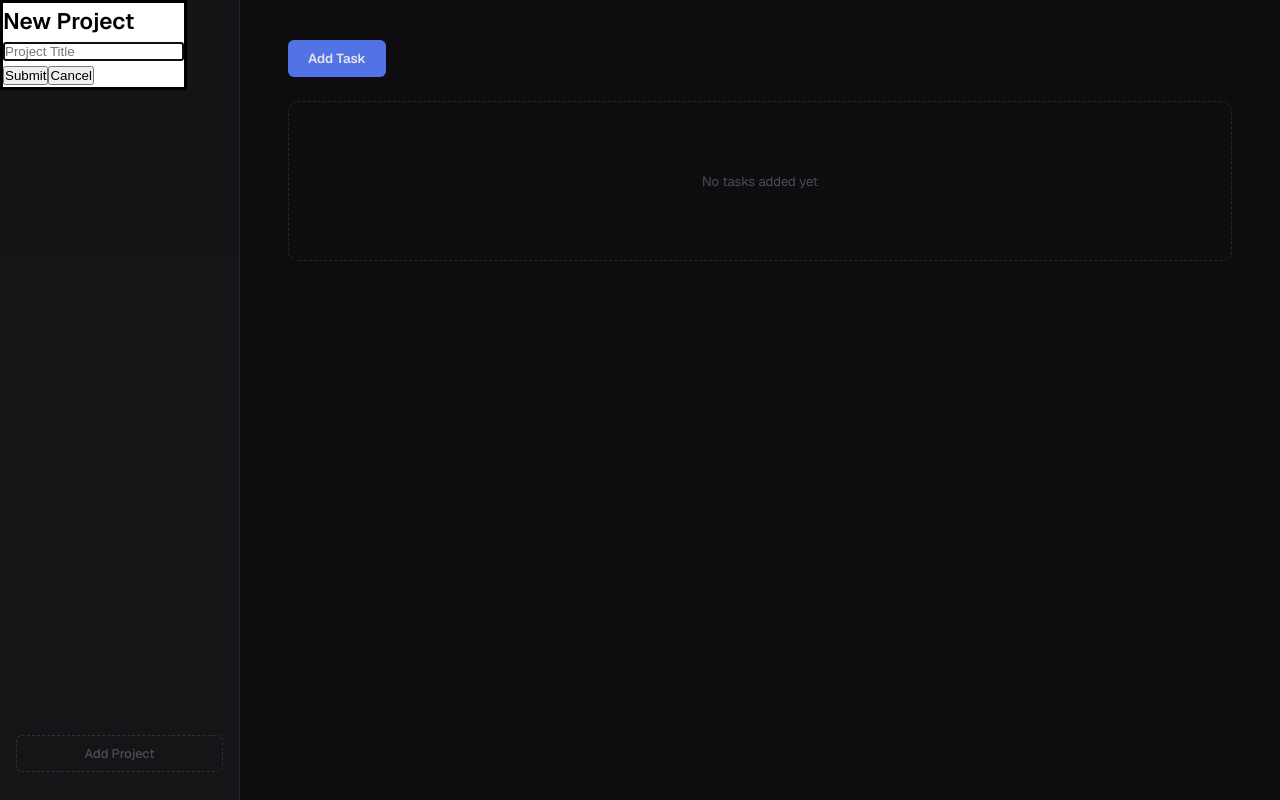
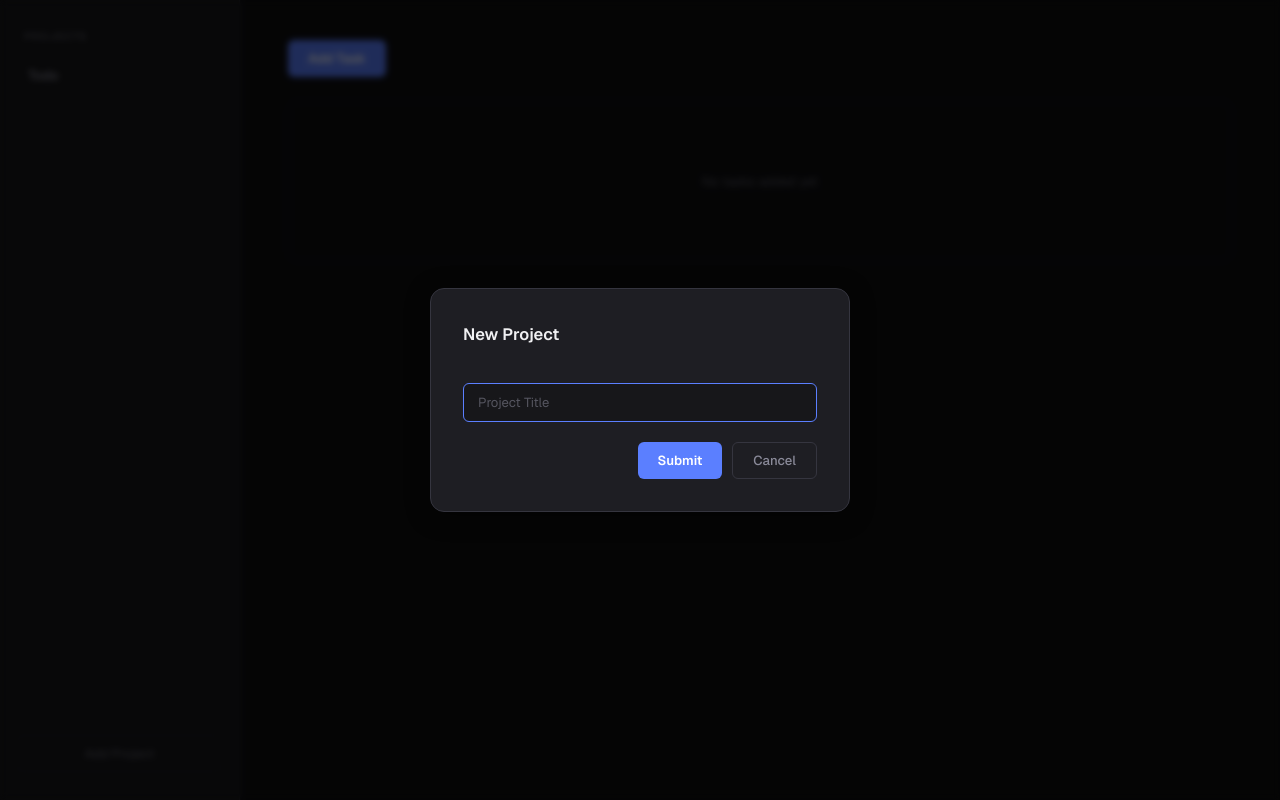
Before and after one commit to Olly-Codes/odin-to-do-list, a website built with webpack: page src/index.html in a window 1280 px wide. Both pictures are taken after a click on the button "Add Project". Built offline with nearby package versions, Linux system fonts and the light colour scheme.

Commit message:
style: stlying of dialog for new project and new task

```diff
--- a/src/styles/styles.css
+++ b/src/styles/styles.css
@@ -271,3 +271,115 @@ body {
     border-radius: var(--radius-md);
     min-height: 160px;
 }
+
+/* ----- MODALS */
+
+dialog {
+    position: fixed;
+    margin: auto;
+    background-color: var(--bg-elevated);
+    border: 1px solid var(--border-default);
+    border-radius: var(--radius-lg);
+    padding: 32px;
+    width: min(420px, 90vw);
+    box-shadow: var(--shadow);
+    color: var(--text-primary);
+}
+
+dialog::backdrop {
+    background-color: rgba(0, 0, 0, 0.65);
+    backdrop-filter: blur(3px);
+}
+
+dialog h2 {
+    font-size: 1.1rem;
+    font-weight: 600;
+    margin-bottom: 24px;
+    color: var(--text-primary);
+}
+
+dialog form {
+    display: flex;
+    flex-direction: column;
+    gap: 12px;
+}
+
+dialog input[type="text"],
+dialog input[type="date"],
+dialog textarea,
+dialog select {
+    width: 100%;
+    padding: 10px 14px;
+    background-color: var(--bg-surface);
+    border: 1px solid var(--border-default);
+    border-radius: var(--radius-sm);
+    color: var(--text-primary);
+    font-family: inherit;
+    font-size: 0.875rem;
+    outline: none;
+    transition: all .2s ease;
+}
+
+dialog input[type="text"]::placeholder,
+dialog textarea::placeholder {
+    color: var(--text-muted);
+}
+
+dialog input[type="text"]:focus,
+dialog input[type="date"]:focus,
+dialog textarea:focus,
+dialog select:focus {
+    border-color: var(--accent);
+}
+
+dialog textarea {
+    resize: vertical;
+    min-height: 88px;
+    line-height: 1.5;
+}
+
+dialog select option {
+    background-color: var(--bg-elevated);
+}
+
+dialog form div:last-child {
+    display: flex;
+    gap: 10px;
+    justify-content: flex-end;
+    margin-top: 8px;
+}
+
+dialog form div:last-child button[type="submit"] {
+    padding: 9px 20px;
+    background-color: var(--accent);
+    color: #fff;
+    border: none;
+    border-radius: var(--radius-sm);
+    font-family: inherit;
+    font-size: 0.875rem;
+    font-weight: 600;
+    cursor: pointer;
+    transition: all .2s ease;
+}
+
+dialog form div:last-child button[type="submit"]:hover {
+    background-color: var(--accent-hover);
+}
+
+dialog form div:last-child button[type="button"] {
+    padding: 9px 20px;
+    background-color: transparent;
+    color: var(--text-secondary);
+    border: 1px solid var(--border-default);
+    border-radius: var(--radius-sm);
+    font-family: inherit;
+    font-size: 0.875rem;
+    font-weight: 500;
+    cursor: pointer;
+    transition: all .2s ease;
+}
+
+dialog form div:last-child button[type="button"]:hover {
+    background-color: var(--bg-hover);
+    color: var(--text-primary);
+}
```
